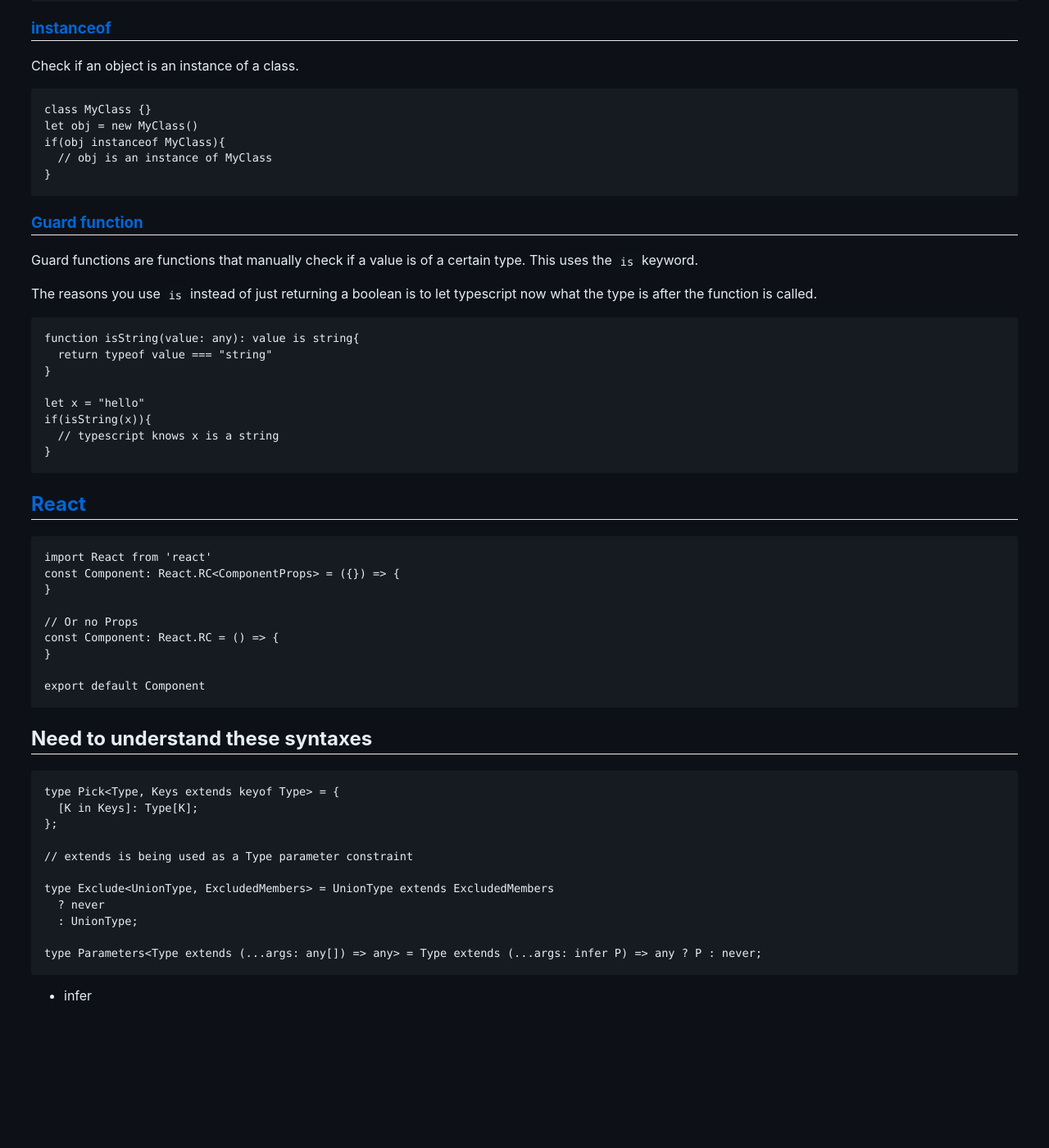
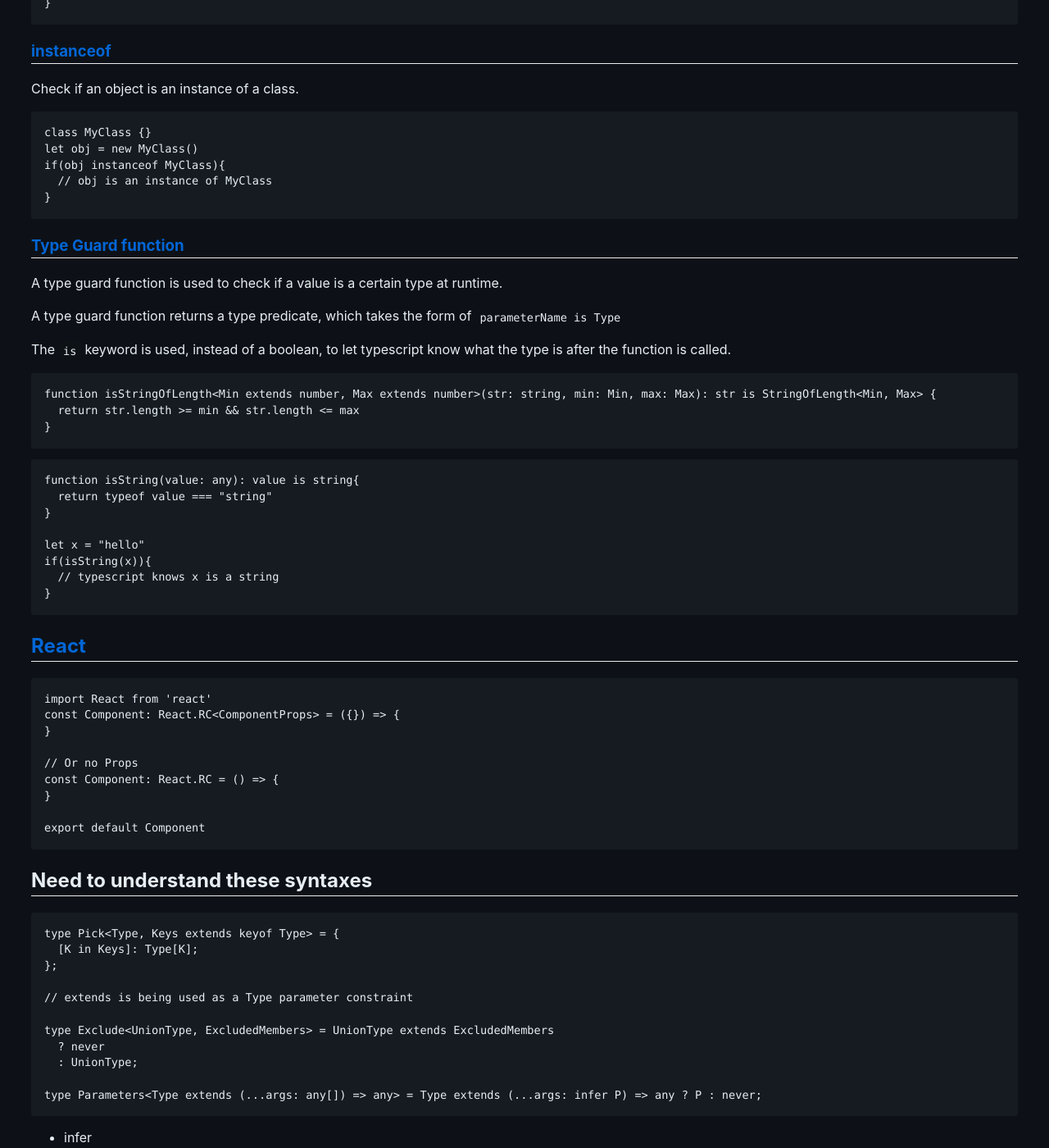
Before and after one commit to ryansheehy0/Cheat_Sheets, a Jekyll site: the page built from typescript.md, in a window 1280 px wide and 1400 px high, scrolled down 10846 px. Shown: the whole window at 82% size. Built offline with Jekyll 4.4.1, drawn with Linux system fonts in a browser that asks for light colours; our own code applies the rules of GitHub Pages for plain Markdown files; before the commit the page ends 12126 px from its top, so only the background shows below that; some of the changed text lies outside the part shown.

````diff
--- a/typescript.md
+++ b/typescript.md
@@ -44,9 +44,10 @@
     - [typeof as a guard](#typeof-as-a-guard)
     - [in](#in)
     - [instanceof](#instanceof)
-    - [Guard function](#guard-function)
+    - [Type Guard function](#type-guard-function)
   - [React](#react)
   - [Need to understand these syntaxes](#need-to-understand-these-syntaxes)
+  - [Phantom Types](#phantom-types)
 
 <!-- /TOC -->
 
@@ -492,10 +493,18 @@
 }
 ```
 
-### [Guard function](#table-of-contents)
-Guard functions are functions that manually check if a value is of a certain type. This uses the `is` keyword.
+### [Type Guard function](#table-of-contents)
+A type guard function is used to check if a value is a certain type at runtime.
 
-The reasons you use `is` instead of just returning a boolean is to let typescript now what the type is after the function is called.
+A type guard function returns a type predicate, which takes the form of `parameterName is Type`
+
+The `is` keyword is used, instead of a boolean, to let typescript know what the type is after the function is called.
+
+```typescript
+function isStringOfLength<Min extends number, Max extends number>(str: string, min: Min, max: Max): str is StringOfLength<Min, Max> {
+  return str.length >= min && str.length <= max
+}
+```
 
 ```typescript
 function isString(value: any): value is string{
````
Also changed, not shown: other parts of typescript.md (+2 -0 lines), README.md (+1 -0 lines), React/react.md (+15 -1 lines), React/redux_and_context.md (+1 -1 lines), javascript.md (+17 -0 lines), nodejs.md (+2 -0 lines), vim.md (+2 -1 lines), zod.md (added, +98 -0 lines).
